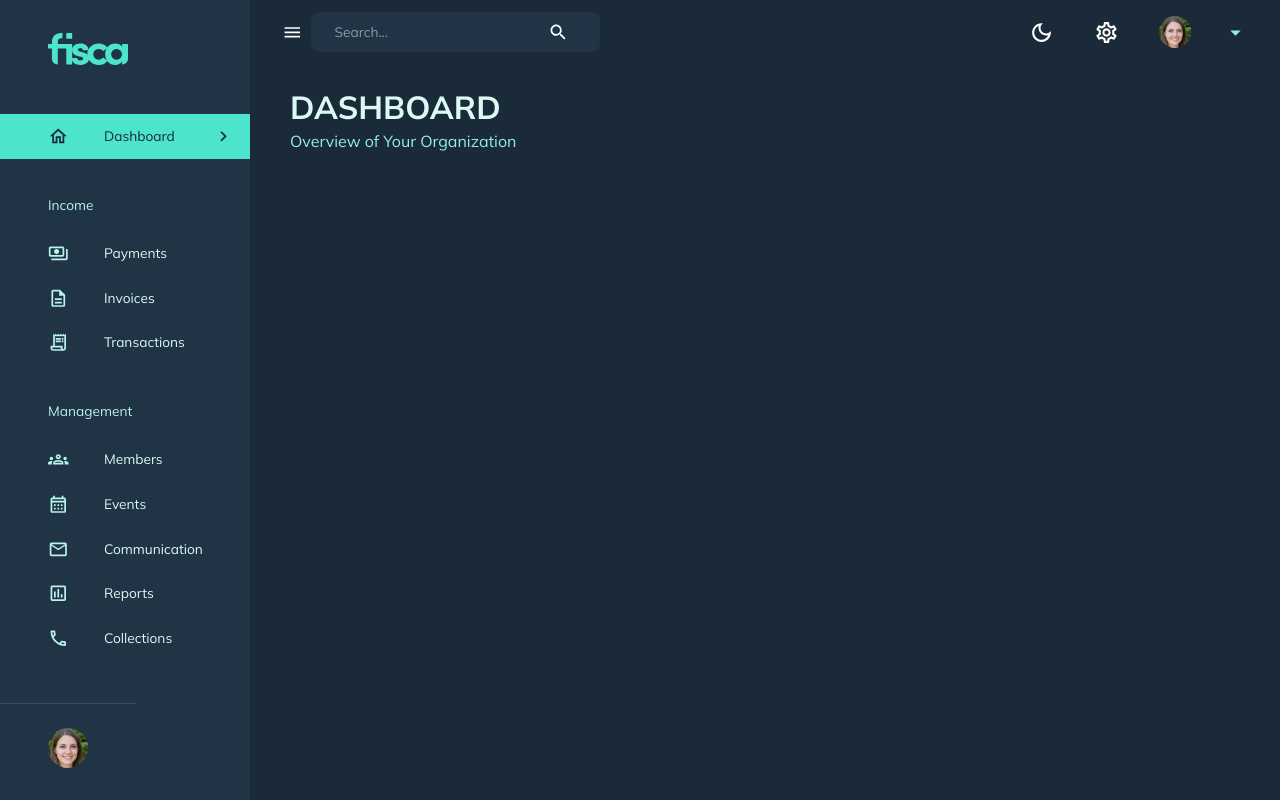
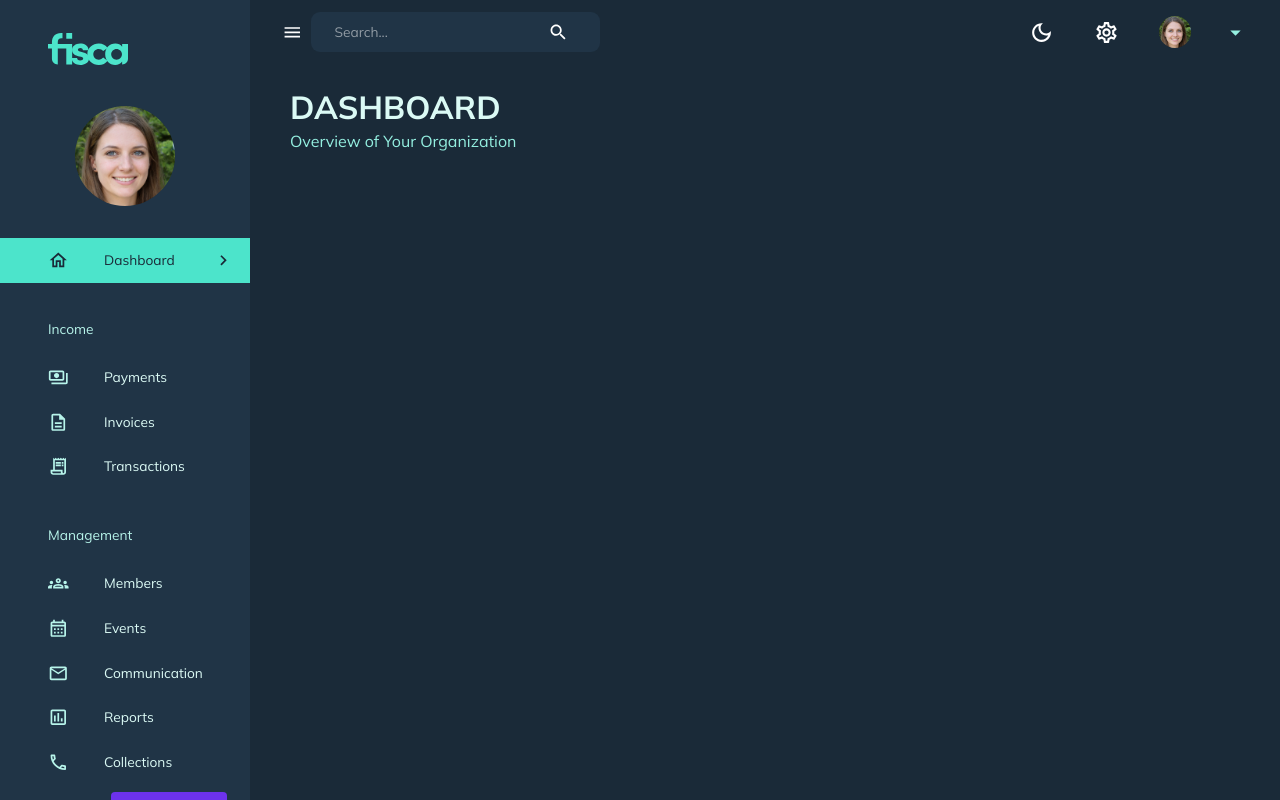
Before and after one commit to jawndrews/finance-web-dev-project, a React (Create React App) app in the folder client/: page /dashboard in a window 1280 px wide. Built offline with nearby package versions, Linux system fonts and the light colour scheme; no server answers.

Commit message:
updated sidebar styling

```diff
--- a/client/src/components/Sidebar.jsx
+++ b/client/src/components/Sidebar.jsx
@@ -1,7 +1,7 @@
 import React from "react";
 import {
   Box,
-  Divider,
+  Button,
   Drawer,
   IconButton,
   List,
@@ -137,6 +137,40 @@ const Sidebar = ({
                 )}
               </FlexBetween>
             </Box>
+            <Box display="flex" justifyContent="center" alignItems="center">
+              <Box
+                component="img"
+                alt="profile"
+                src={profileImage}
+                height="100px"
+                width="100px"
+                borderRadius="50%"
+                sx={{ objectFit: "cover" }}
+              />
+            </Box>
+
+            <Box textAlign="center">
+              <Typography
+                variant="h2"
+                fontWeight="bold"
+                fontSize="1.4rem"
+                sx={{
+                  color: theme.palette.secondary[100],
+                  m: "1.5rem 0 0 0",
+                }}
+              >
+                {user.firstName} {user.lastName}
+              </Typography>
+              <Typography
+                fontSize="0.8rem"
+                sx={{
+                  color: theme.palette.secondary[200],
+                  m: "0.1rem 0 1.5rem 0",
+                }}
+              >
+                {user.userType}
+              </Typography>
+            </Box>
             <List>
               {navItems.map(({ text, icon }) => {
                 if (!icon) {
@@ -187,34 +221,24 @@ const Sidebar = ({
               })}
             </List>
           </Box>
-          <Box position="absolute" bottom="2rem">
-            <Divider />
-            <FlexBetween textTransform="none" gap="1rem" m="1.5rem 2rem 0 3rem">
-              <Box
-                component="img"
-                alt="profile"
-                src={profileImage}
-                height="40px"
-                width="40px"
-                borderRadius="50%"
-                sx={{ objectFit: "cover" }}
-              />
-              <Box textAlign="left">
-                <Typography
-                  fontWeight="bold"
-                  fontSize="0.9rem"
-                  sx={{ color: theme.palette.secondary[100] }}
-                >
-                  {user.firstName} {user.lastName}
-                </Typography>
-                <Typography
-                  fontSize="0.8rem"
-                  sx={{ color: theme.palette.secondary[200] }}
-                >
-                  {user.userType}
-                </Typography>
-              </Box>
-            </FlexBetween>
+          <Box display="flex" justifyContent="center" alignItems="center">
+            <Typography
+              sx={{
+                m: "0 0 0 0",
+                color: theme.palette.secondary[100],
+              }}
+            >
+              Need Help?
+            </Typography>
+            <Button
+              sx={{
+                m: "0 0 0 1rem",
+                color: theme.palette.secondary[100],
+                backgroundColor: theme.palette.accent[500],
+              }}
+            >
+              Submit a Ticket
+            </Button>
           </Box>
         </Drawer>
       )}
```
